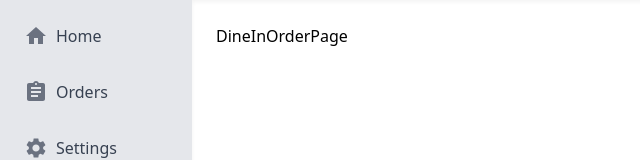
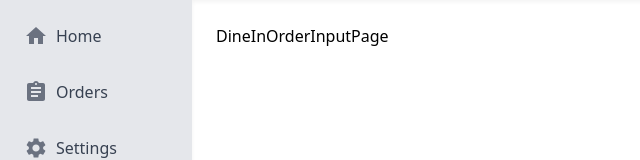
Before and after one commit to jeongjj29/restaurant-pos, a React (Create React App) app in the folder client/: page /orders/table/1/order in a window 1280 px wide. Shown: the top 160 px of the page, without its empty margins (0-640 px from the left). Built offline with nearby package versions, Linux system fonts and the light colour scheme; no server answers; sample sign-in values are in the browser's storage.

Commit message:
refactor: name changes

```diff
--- /dev/null
+++ b/client/src/pages/orders/DineInOrderInputPage.js
@@ -0,0 +1,7 @@
+import React from "react";
+
+function DineInOrderInputPage() {
+  return <div>DineInOrderInputPage</div>;
+}
+
+export default DineInOrderInputPage;
--- a/client/src/pages/orders/DineInOrderPage.js
+++ /dev/null
@@ -1,7 +0,0 @@
-import React from "react";
-
-function DineInOrderPage() {
-  return <div>DineInOrderPage</div>;
-}
-
-export default DineInOrderPage;
--- a/client/src/routes.js
+++ b/client/src/routes.js
@@ -14,8 +14,8 @@ import TakeOutPage from "./pages/orders/TakeOutPage";
 import AllOrdersPage from "./pages/orders/AllOrdersPage";
 import PaymentsPage from "./pages/orders/PaymentsPage";
 import ProtectedRoute from "./features/auth/ProtectedRoute"; // Import ProtectedRoute
-import TableOrdersPage from "./pages/orders/TableOrdersPage";
-import DineInOrderPage from "./pages/orders/DineInOrderPage";
+import OrdersByTablePage from "./pages/orders/OrdersByTablePage";
+import DineInOrderInputPage from "./pages/orders/DineInOrderInputPage";
 
 const routes = [
   {
@@ -51,7 +51,7 @@ const routes = [
             path: "table/:tableId",
             element: (
               <ProtectedRoute>
-                <TableOrdersPage />
+                <OrdersByTablePage />
               </ProtectedRoute>
             ),
           },
@@ -59,7 +59,7 @@ const routes = [
             path: "table/:tableId/order",
             element: (
               <ProtectedRoute>
-                <DineInOrderPage />
+                <DineInOrderInputPage />
               </ProtectedRoute>
             ),
           },
```
